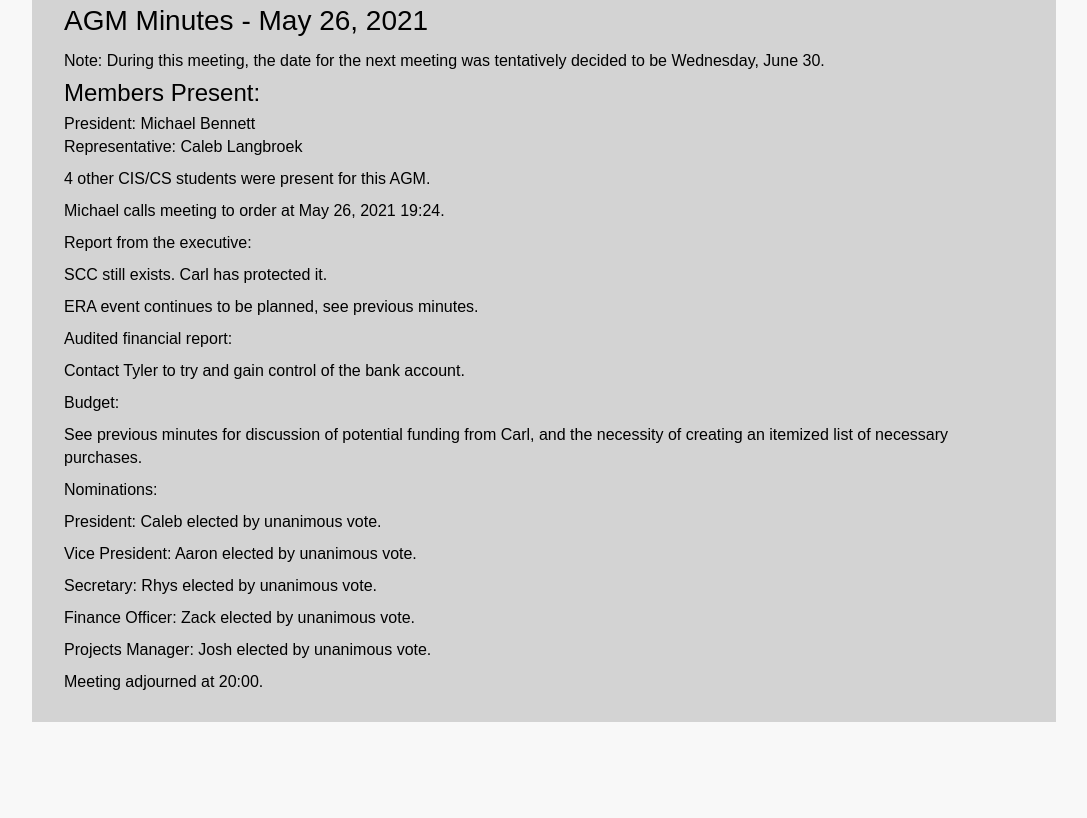
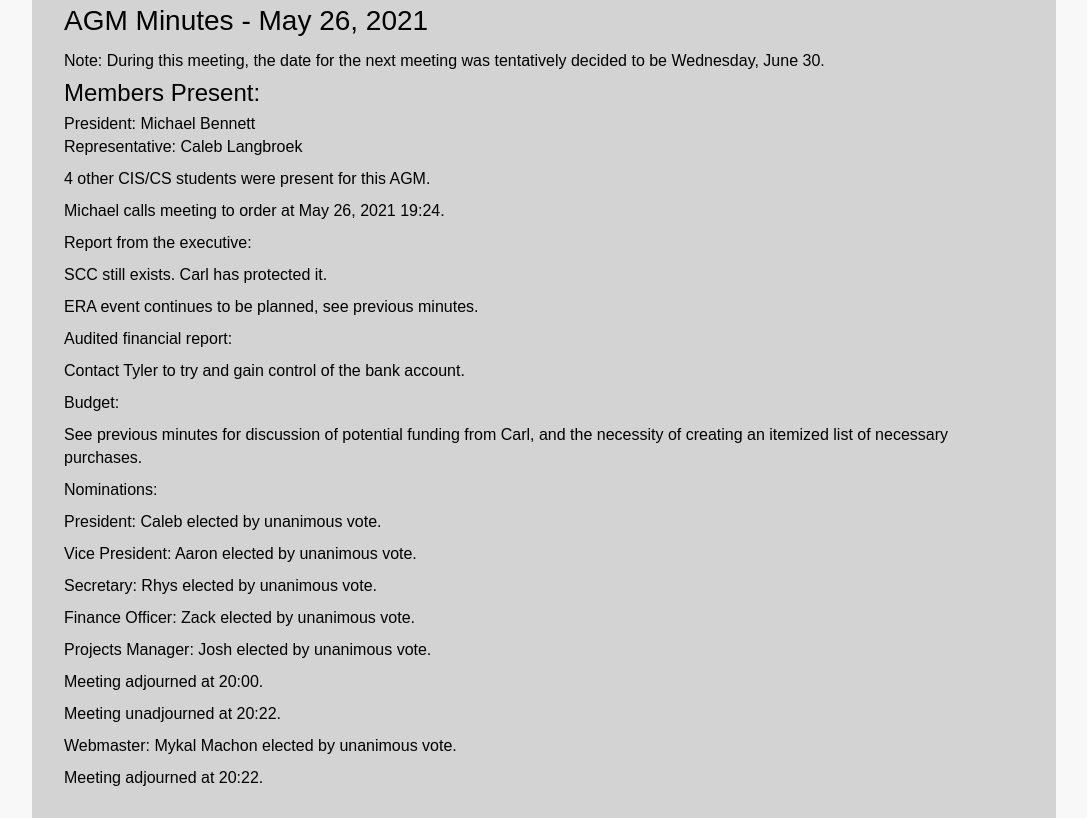
Before and after one commit to ufvcsa/ufvcsa.github.io, a Gatsby site: page /minutes/agm_may26_2021 in a window 1280 px wide. Shown: the part 302-1120 px from the top of the page, without its empty margins (96-1183 px from the left). Before the commit the page ends 1024 px from the top, so only its background shows below. Built offline with nearby package versions, Linux system fonts and the light colour scheme; Gatsby itself is replaced by a stand-in of ours.

Commit message:
don't ask

```diff
--- a/content/pages/minutes/agm_may26_2021.mdx
+++ b/content/pages/minutes/agm_may26_2021.mdx
@@ -43,3 +43,9 @@ Finance Officer: Zack elected by unanimous vote.
 Projects Manager: Josh elected by unanimous vote.
 
 Meeting adjourned at 20:00.
+
+Meeting unadjourned at 20:22.
+
+Webmaster: Mykal Machon elected by unanimous vote.
+
+Meeting adjourned at 20:22.
```
